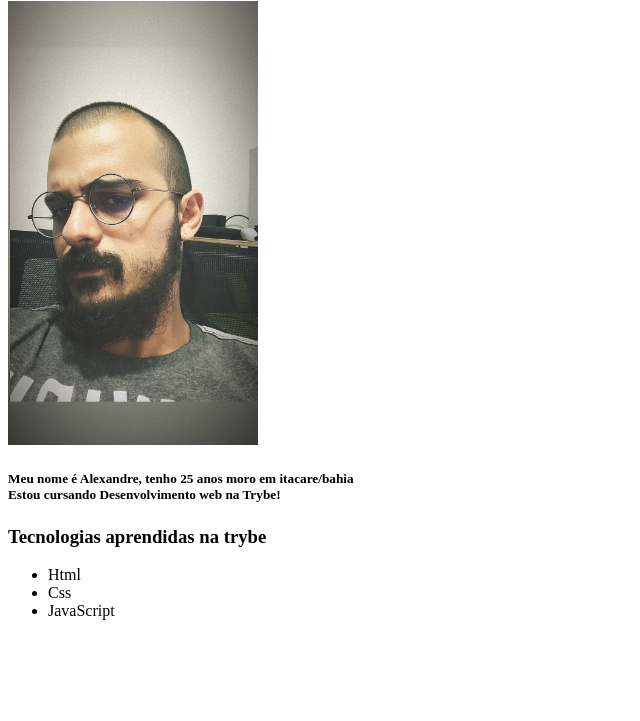
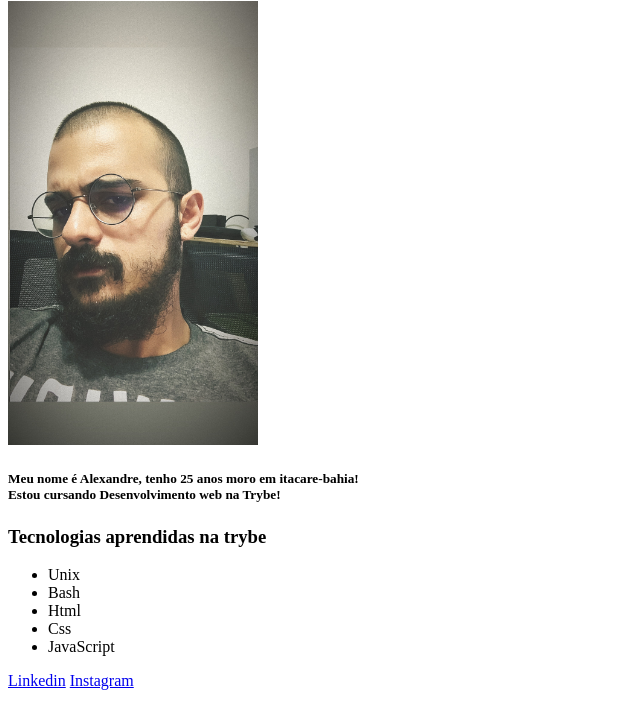
Before and after one commit to Castelleoni/castelleoni.github.io, a plain HTML site: page index.html in a window 1280 px wide. Shown: the part 79-800 px from the top of the page, without its empty margins (0-640 px from the left). Drawn offline with Linux system fonts and the light colour scheme.

Commit message:
Adicionando links para  redes sociais

```diff
--- a/index.html
+++ b/index.html
@@ -4,22 +4,28 @@
     <meta charset="UTF-8">
     <meta http-equiv="X-UA-Compatible" content="IE=edge">
     <meta name="viewport" content="width=device-width, initial-scale=1.0">
-    <title>Document</title>
+    <title>Portifolio</title>
 </head>
 <body>
     <h1> Alexandre Castelleoni Junior</h1>
     <img src="foto-ale.JPG" width="250" alt="Foto de homen careca de barba">
     <div>
-        <h5>Meu nome é Alexandre, tenho 25 anos moro em itacare/bahia <br> Estou cursando Desenvolvimento web na Trybe! </h5>
+        <h5>Meu nome é Alexandre, tenho 25 anos moro em itacare-bahia! <br> Estou cursando Desenvolvimento web na Trybe! </h5>
     </div>
    <div>
         <h3>Tecnologias aprendidas na trybe</h3>
         <ul>
+            <li>Unix</li>
+            <li>Bash</li>
             <li>Html</li>
             <li>Css</li>
             <li>JavaScript</li>
         </ul>
 
     </div>
+    <div>
+        <a href="https://www.linkedin.com/in/alexandre-castelleoni-a62180169/"
+        target="_blank">Linkedin</a> <a href="https://www.instagram.com/castelleoni_/" target="_blank">Instagram</a>
+    </div>
 </body>
 </html>
```
